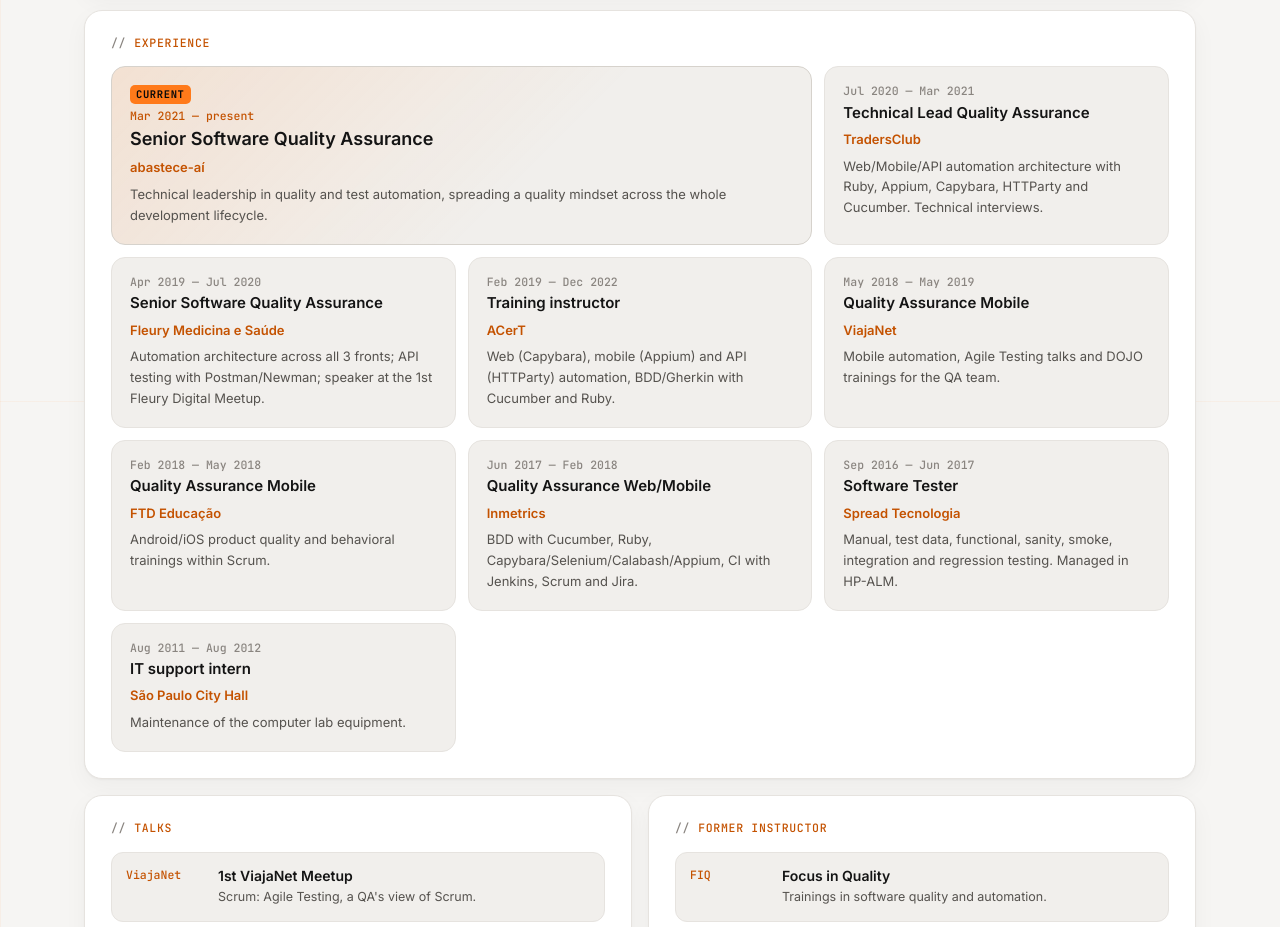
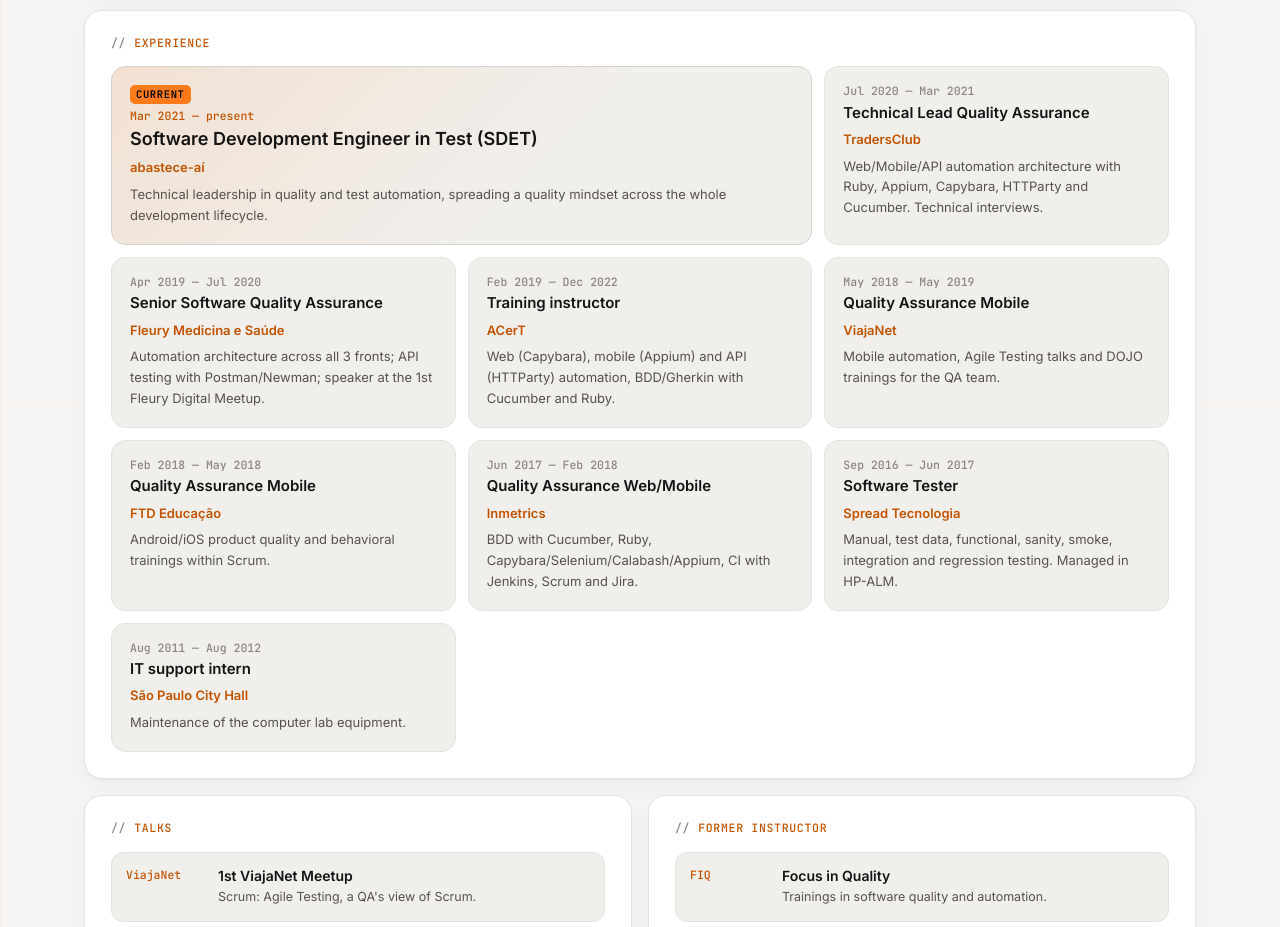
Before and after one commit to thiagotcezar/thiagotcezar.github.io, a plain HTML site: page site/index.html in a window 1280 px wide. Shown: the part 1199-2126 px from the top of the page. Drawn offline with Linux system fonts and the light colour scheme.

Commit message:
Atualiza cargo atual na abastece-aí para SDET
Co-Authored-By: Claude Opus 5.5 <noreply@anthropic.com>
Claude-Session: https://claude.ai/code/session_01JhNKqd6toNoU8VPgeUPxBe

```diff
--- a/site/index.html
+++ b/site/index.html
@@ -429,7 +429,7 @@ const STACK=[
 
 const M={pt:["jan","fev","mar","abr","mai","jun","jul","ago","set","out","nov","dez"],en:["Jan","Feb","Mar","Apr","May","Jun","Jul","Aug","Sep","Oct","Nov","Dec"]};
 const XP=[
- {role:"Senior Software Quality Assurance",co:"abastece-aí",from:[2021,3],to:null,now:true,
+ {role:"Software Development Engineer in Test (SDET)",co:"abastece-aí",from:[2021,3],to:null,now:true,
   pt:"Liderança técnica em qualidade, automação de testes e disseminação do mindset de qualidade em todo o ciclo de desenvolvimento.",
   en:"Technical leadership in quality and test automation, spreading a quality mindset across the whole development lifecycle."},
  {role:"Technical Lead Quality Assurance",co:"TradersClub",from:[2020,7],to:[2021,3],
```
Also changed, not shown: 1 other file.
